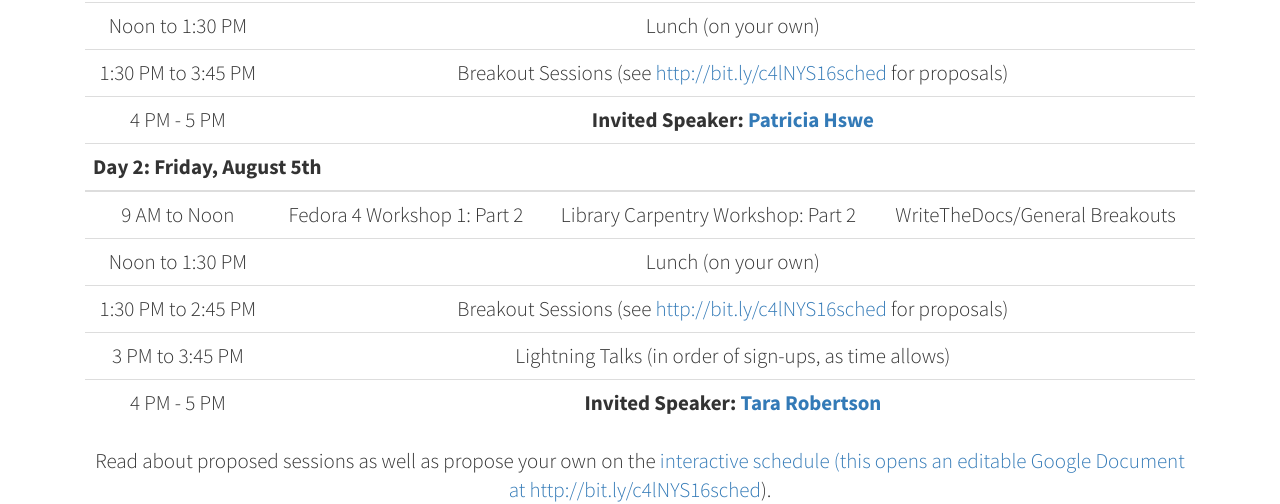
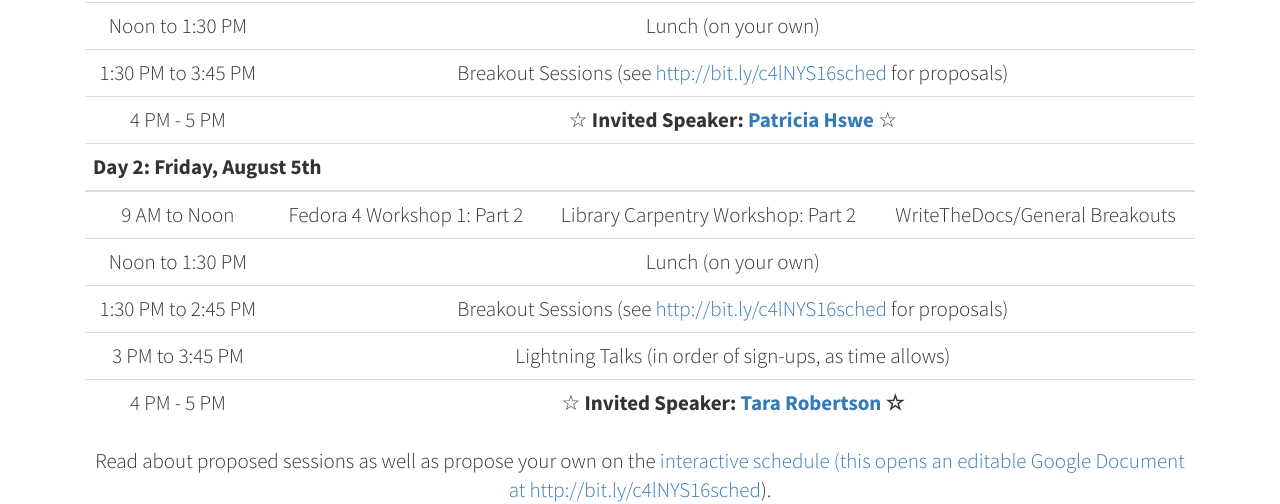
Before and after one commit to code4libNYS/2016, a Jekyll site: the page built from index.html, in a window 1280 px wide and 900 px high, scrolled down 2614 px. Shown: the part 154-658 px from the top of the window. Built offline with Jekyll 4.4.1, drawn with Linux system fonts in a browser that asks for light colours.

Commit message:
starring the speakers names

```diff
--- a/_includes/sched.html
+++ b/_includes/sched.html
@@ -33,7 +33,7 @@
             </tr>
             <tr>
               <td class="lead">4 PM - 5 PM</td>
-              <td colspan=3 class="lead"><b>Invited Speaker: <a href='http://patriciahswe.net/'>Patricia Hswe</a></b></td>
+              <td colspan=3 class="lead">&#9734; <b>Invited Speaker: <a href='http://patriciahswe.net/'>Patricia Hswe</a></b> &#9734;</td>
             </tr>
           </tbody>
           <thead>
@@ -62,7 +62,7 @@
             </tr>
             <tr>
               <td class="lead">4 PM - 5 PM</td>
-              <td colspan=3 class="lead"><b>Invited Speaker: <a href='http://tararobertson.ca'>Tara Robertson</a></b></td>
+              <td colspan=3 class="lead">&#9734; <b>Invited Speaker: <a href='http://tararobertson.ca'>Tara Robertson</a> &#9734;</b></td>
             </tr>
           </tbody>
         </table>
```
Also changed, not shown: 1 other file.
